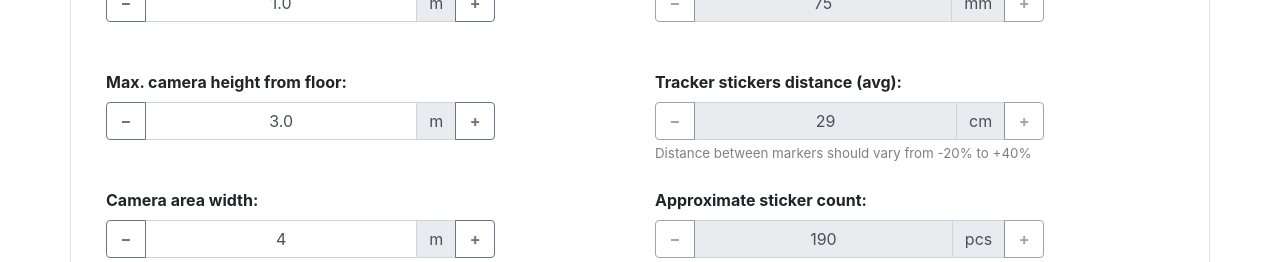
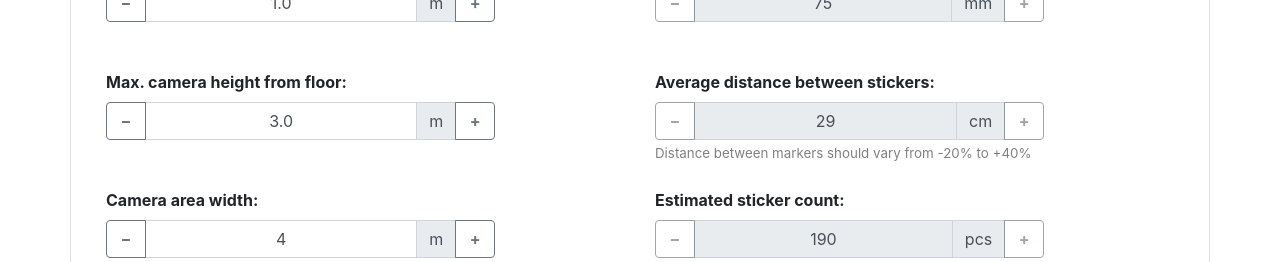
Before and after one commit to sakuv/trackercounter, a plain HTML site: page index.html in a window 1280 px wide. Shown: the part 350-612 px from the top of the page. Drawn offline with nearby package versions, Linux system fonts and the light colour scheme.

Commit message:
Update index.html
Fixejä titleihin

```diff
--- a/index.html
+++ b/index.html
@@ -41,10 +41,10 @@
 
 		  <label for="trackersize">Optimal sticker size:</label><br>
 		  <input type="number" id="trackersize" name="trackersize" data-suffix="mm" readonly> <br><br>
-		  <label for="trackerdistance">Tracker stickers distance (avg):</label><br>
+		  <label for="trackerdistance">Average distance between stickers:</label><br>
 		  <input type="number" id="trackerdistance" name="trackerdistance" data-suffix="cm" readonly>
 		  <span class="info">Distance between markers should vary from -20% to +40%</span><br><br>
-		  <label for="trackercount">Approximate sticker count:</label><br>
+		  <label for="trackercount">Estimated sticker count:</label><br>
 		  <input type="number" id="trackercount" name="trackercount" data-suffix="pcs" readonly>
 	      <span class="info">This is estimation based on your camera area.</span><br><br>
 
```
